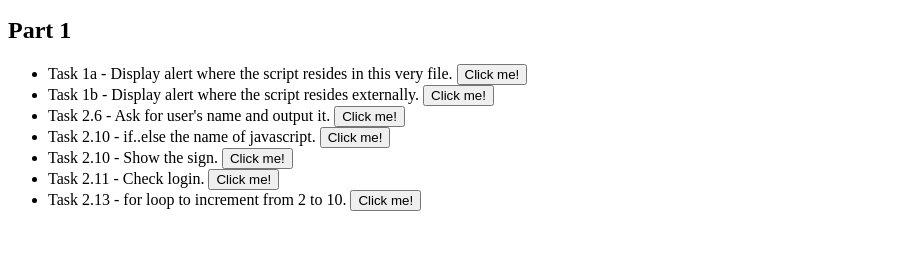
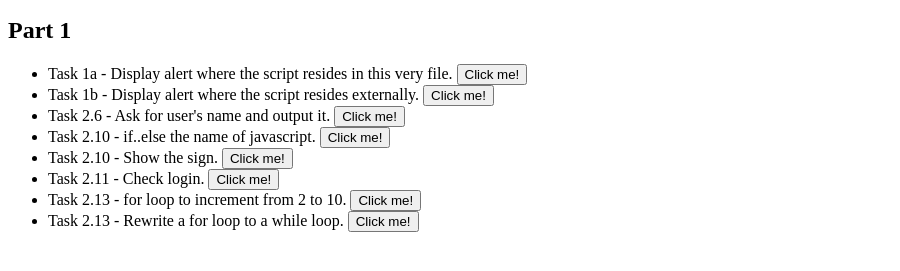
Before and after one commit to p2635/modern-js-tutorial, a plain HTML site: page index.html in a window 1280 px wide. Shown: the part 101-372 px from the top of the page, without its empty margins (0-900 px from the left). Drawn offline with Linux system fonts and the light colour scheme.

Commit message:
Replace for with while loop

```diff
--- a/index.html
+++ b/index.html
@@ -30,6 +30,9 @@
         <li>Task 2.13 - for loop to increment from 2 to 10.
             <button type="button" onclick="javascript:forLoop();">Click me!</button>
         </li>
+        <li>Task 2.13 - Rewrite a for loop to a while loop.
+            <button type="button" onclick="javascript:forToWhile();">Click me!</button>
+        </li>
     </ul>
 
     </div>
--- a/part1/fundamentals/script.js
+++ b/part1/fundamentals/script.js
@@ -94,3 +94,21 @@ function forLoop(){
         alert(i);
     }
 }
+
+/* Rewrite 'for' loop to a 'while' loop without changing behaviour
+(https://javascript.info/while-for#tasks)
+Date: 23 Jan 2023
+*/
+function forToWhile(){
+
+    /* Original Code:
+    for (let i = 0; i < 3; i++) {
+    alert( `number ${i}!` );
+    }
+    */
+    let i = 0;
+    while(i < 3){
+        alert(`number ${i}!`);
+        i++;
+    }
+}
```
Also changed, not shown: Part1.md (line endings or trailing spaces).
